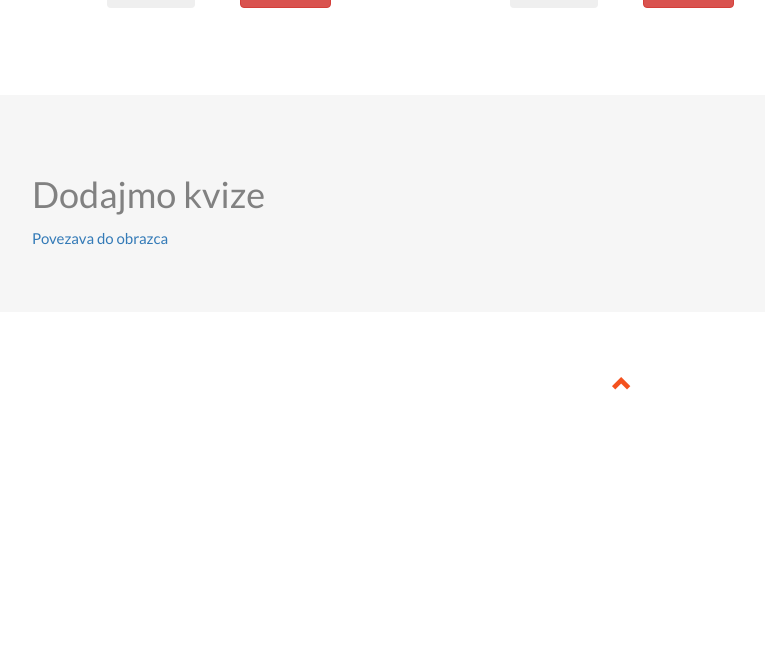
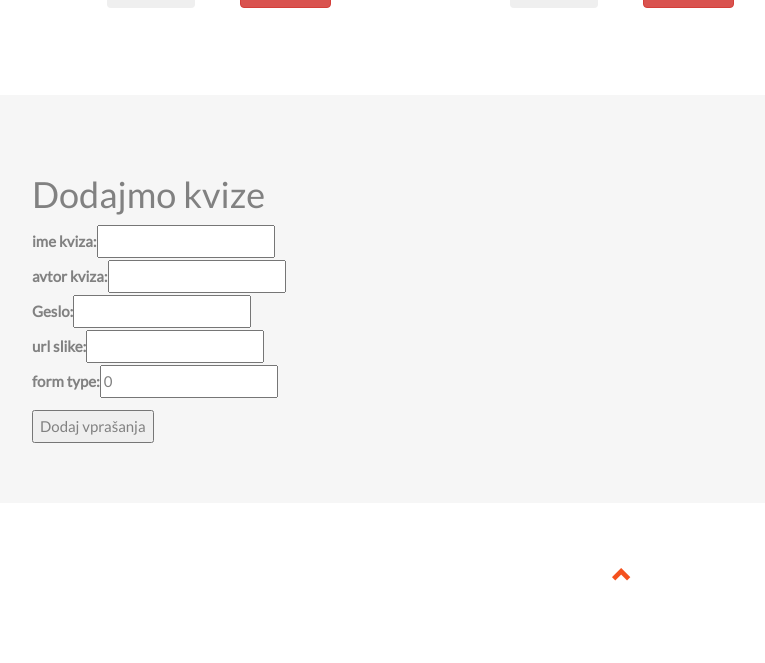
Before and after one commit to jurankar/SkoziZgodovinoSlovenije, a Django app: page /testTemplate in a window 1280 px wide. Shown: the part 2379-3042 px from the top of the page, without its empty margins (18-783 px from the left). Before the commit the page ends 2769 px from the top, so only its background shows below. Run offline with Django 3.2, Linux system fonts and the light colour scheme; data comes from the database, SQL or seed files in the repository; both versions use the stored data as it was after the commit; some libraries are stand-ins or nearby versions.

Commit message:
Add quiz on the first page

```diff
--- a/templates/index2.html
+++ b/templates/index2.html
@@ -134,8 +134,11 @@
   <!-- Container (Dodajmo kvize) -->
   <div id="contact" class="container-fluid bg-grey">
     <h1>Dodajmo kvize</h1>
-    <a href="/add_quiz">Povezava do obrazca</a>
-
+    <form action="/add_quiz" method="post">
+      {% csrf_token %}
+      {{form|linebreaks}}
+      <input type="submit" value="Dodaj vprašanja">
+    </form>
   </div>
 
   <!-- Image of location/map -->
--- a/webapp/views.py
+++ b/webapp/views.py
@@ -321,7 +321,17 @@ def rezultati(request, kviz, username):
     return render(request, "rezultati.html", {'odgovori': rezul, 'username': username})
 
 def testTemplate(request):
+    # List quizes
     kvizi = dbQuiz.objects.all()
-    return render(request, "index2.html", {'kvizi': kvizi})
+
+    # Add quiz form
+    if request.method == 'POST':
+        form = Quiz(request.POST)
+        if form.is_valid():
+            kviz = dbQuiz.objects.create(name=form.cleaned_data['ime'], author=form.cleaned_data['avtor'], password=form.cleaned_data['geslo'], pictureUrl=form.cleaned_data['slikaUrl'])
+            return redirect('/quiz_manager/' + str(kviz.id) + '/')
+    else:
+        form=Quiz()
+        return render(request, "index2.html", {'kvizi': kvizi, 'form': form})
 
 # Pomožne funkcije
```
Also changed, not shown: db.sqlite3.
